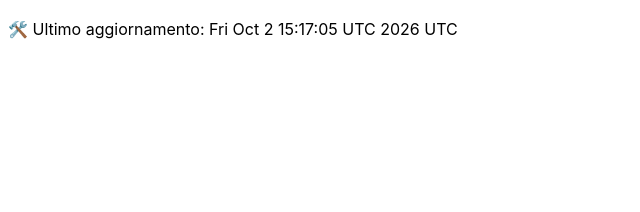
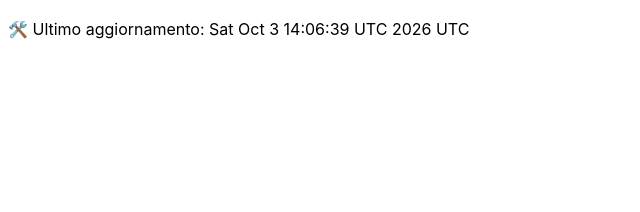
Before and after one commit to DanteTrb/DanteTrb.github.io, a Jekyll site: the page built from badges.md, in a window 1280 px wide. Shown: the top 212 px of the page, without its empty margins (0-640 px from the left). Built offline with Jekyll 4.4.1, drawn with Linux system fonts in a browser that asks for light colours; our own code applies the rules of GitHub Pages for plain Markdown files.

Commit message:
🛠️ Aggiornamento automatico badge

```diff
--- a/badges.md
+++ b/badges.md
@@ -1 +1 @@
-🛠️ Ultimo aggiornamento: Fri Oct  2 15:17:05 UTC 2026 UTC
+🛠️ Ultimo aggiornamento: Sat Oct  3 14:06:39 UTC 2026 UTC
```
